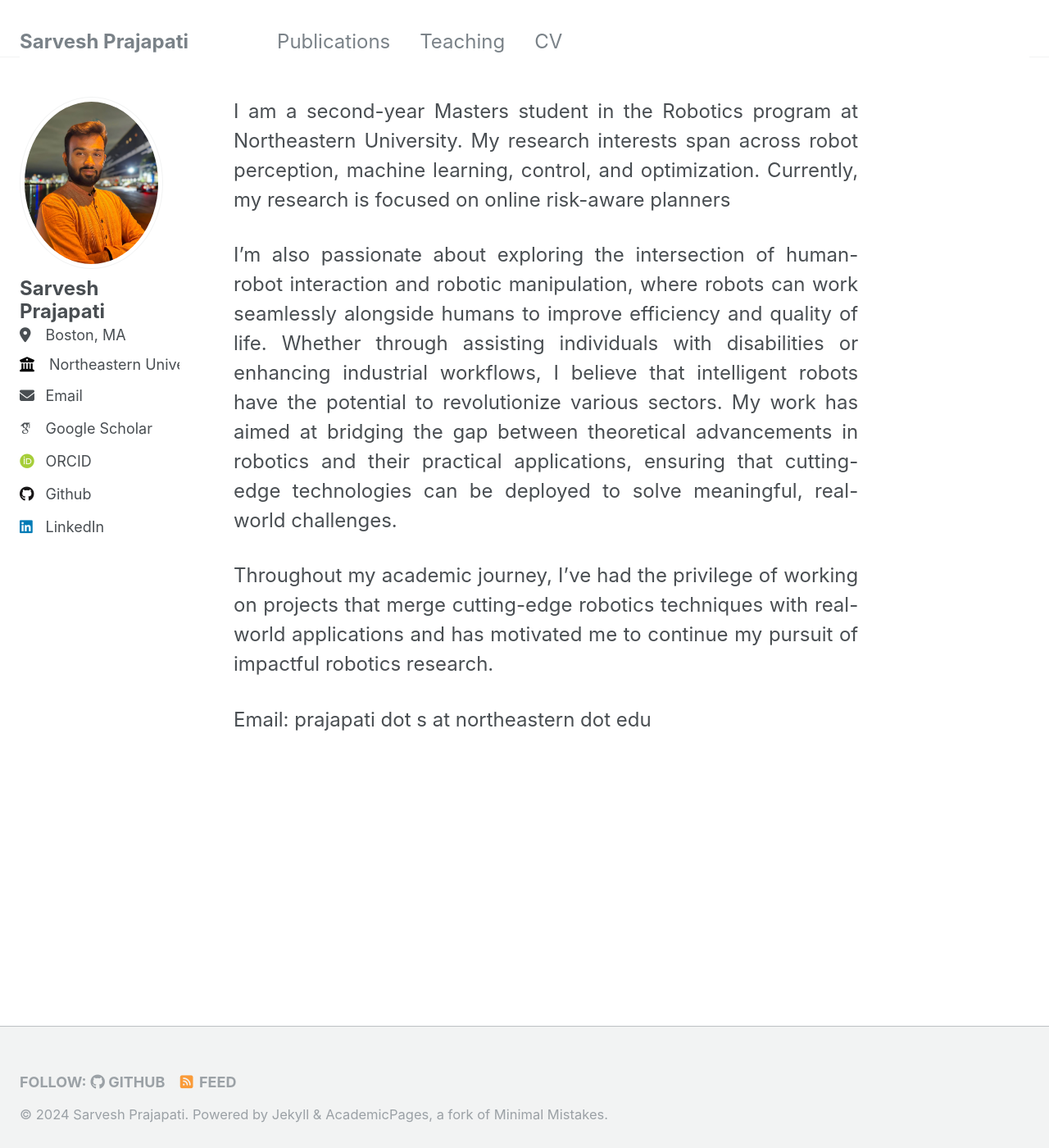
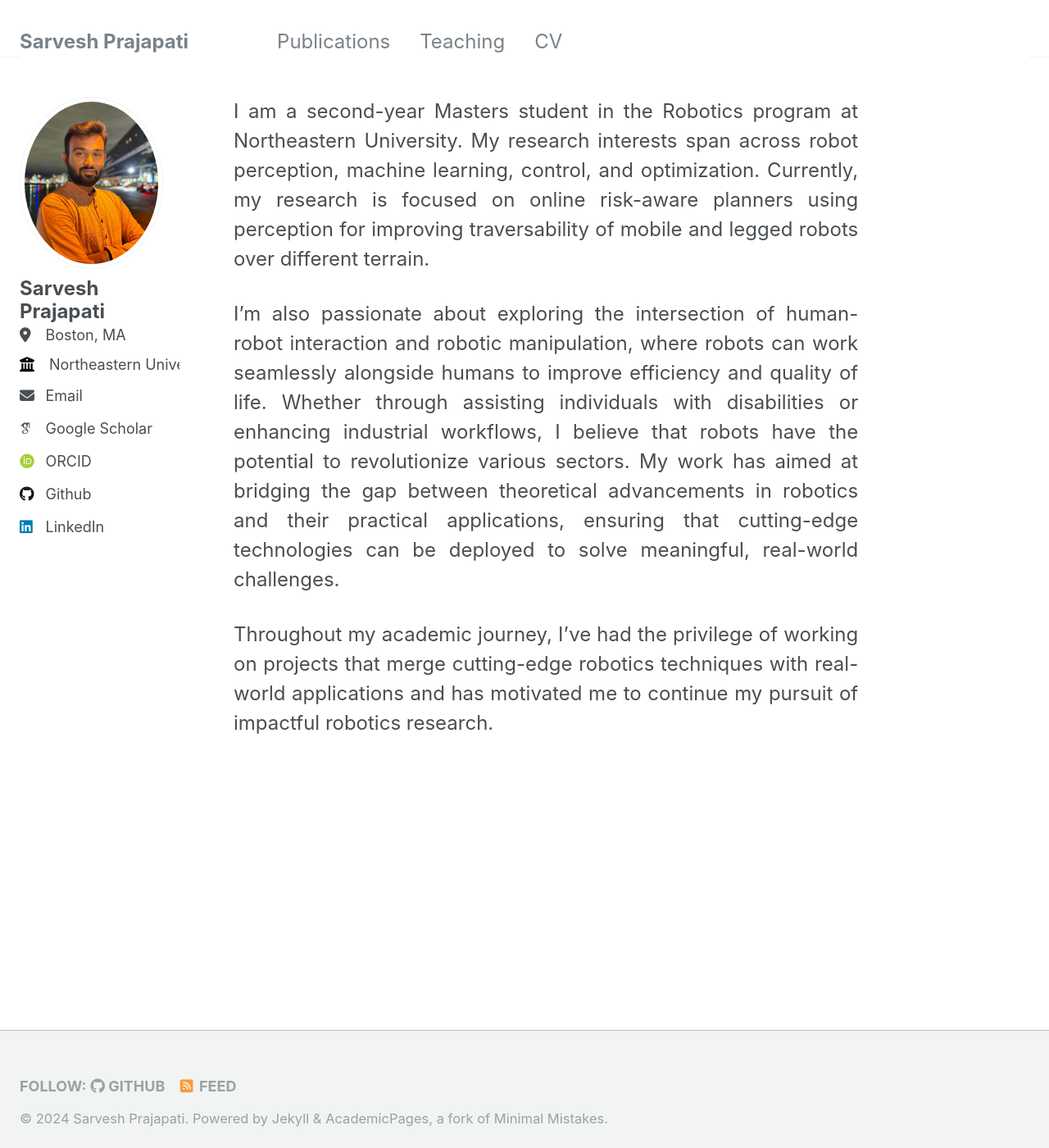
Before and after one commit to prajapatisarvesh/prajapatisarvesh.github.io, a Jekyll site: the page built from _pages/about.md, in a window 1280 px wide and 1400 px high. Shown: the whole window at 82% size. Built offline with Jekyll 4.4.1, drawn with Linux system fonts in a browser that asks for light colours; some web fonts are replaced.

Commit message:
update about

```diff
--- a/_pages/about.md
+++ b/_pages/about.md
@@ -7,10 +7,8 @@ redirect_from:
   - /about.html
 ---
 
-I am a second-year Masters student in the Robotics program at Northeastern University. My research interests span across robot perception, machine learning, control, and optimization. Currently, my research is focused on online risk-aware planners
+I am a second-year Masters student in the Robotics program at Northeastern University. My research interests span across robot perception, machine learning, control, and optimization. Currently, my research is focused on online risk-aware planners using perception for improving traversability of mobile and legged robots over different terrain.
 
-I'm also passionate about exploring the intersection of human-robot interaction and robotic manipulation, where robots can work seamlessly alongside humans to improve efficiency and quality of life. Whether through assisting individuals with disabilities or enhancing industrial workflows, I believe that intelligent robots have the potential to revolutionize various sectors. My work has aimed at bridging the gap between theoretical advancements in robotics and their practical applications, ensuring that cutting-edge technologies can be deployed to solve meaningful, real-world challenges.
+I'm also passionate about exploring the intersection of human-robot interaction and robotic manipulation, where robots can work seamlessly alongside humans to improve efficiency and quality of life. Whether through assisting individuals with disabilities or enhancing industrial workflows, I believe that robots have the potential to revolutionize various sectors. My work has aimed at bridging the gap between theoretical advancements in robotics and their practical applications, ensuring that cutting-edge technologies can be deployed to solve meaningful, real-world challenges.
 
 Throughout my academic journey, I’ve had the privilege of working on projects that merge cutting-edge robotics techniques with real-world applications and has motivated me to continue my pursuit of impactful robotics research.
-
-Email: prajapati dot s at northeastern dot edu
```
